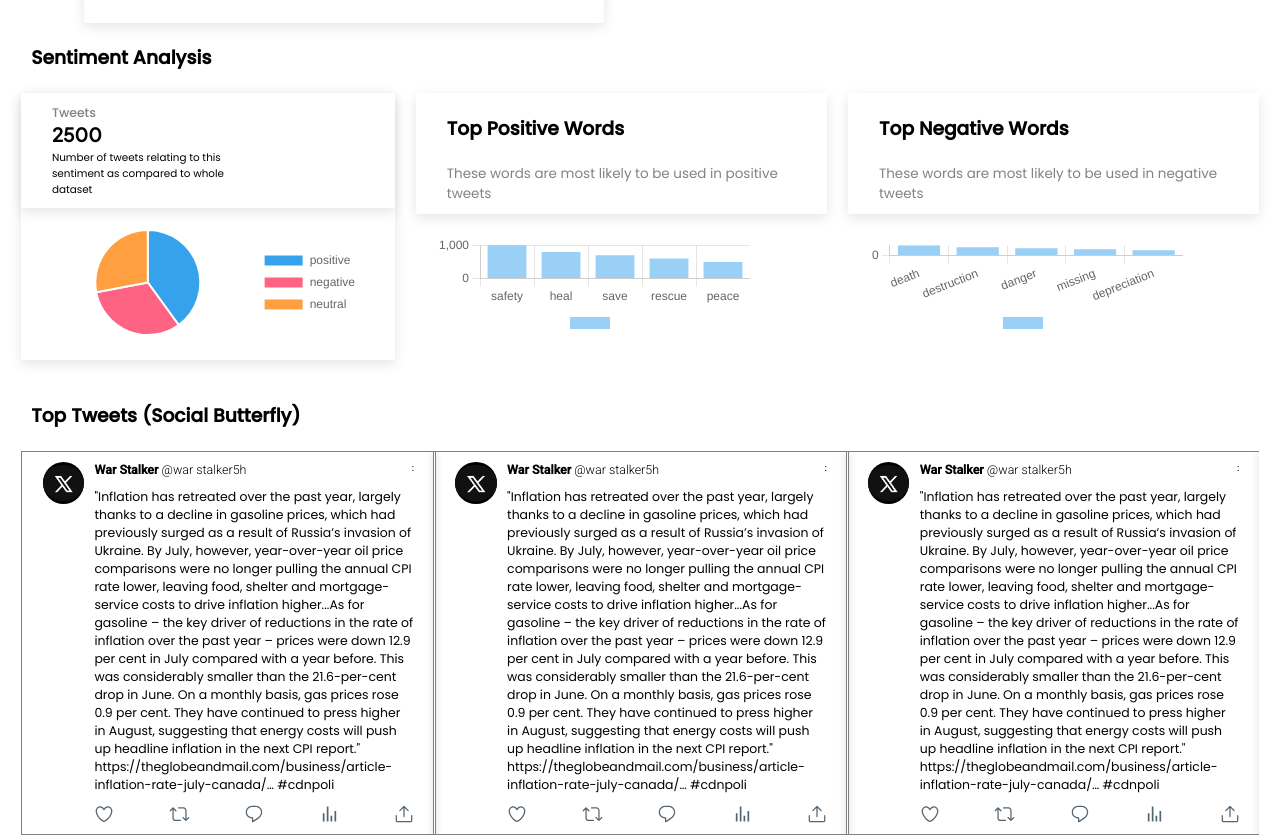
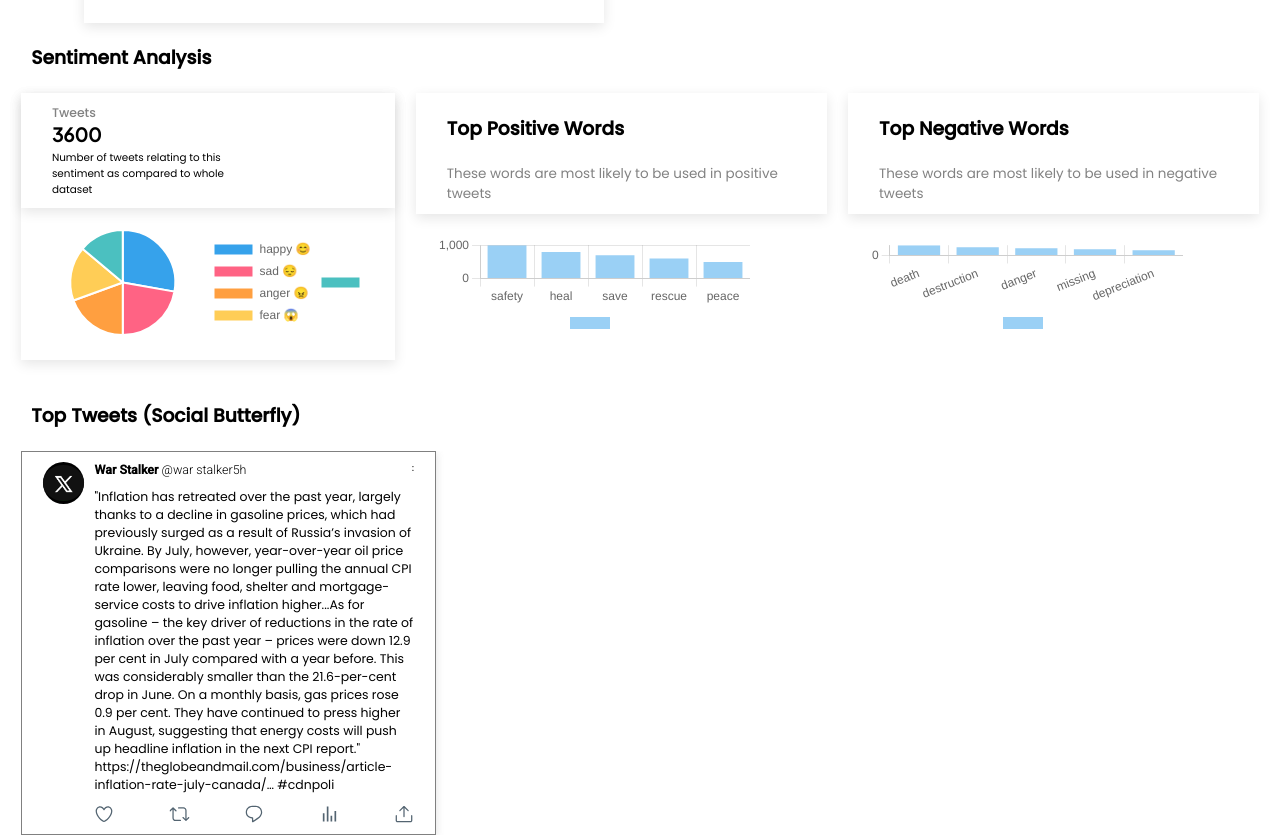
Before and after one commit to AbhinandanSingla/Context_Analysis, a React (Create React App) app: page /topic_detail in a window 1280 px wide. Shown: the part 420-1257 px from the top of the page. Built offline with nearby package versions, Linux system fonts and the light colour scheme; sample sign-in values are in the browser's storage.

Commit message:
Add more fields

```diff
--- a/src/components/HomePage.jsx
+++ b/src/components/HomePage.jsx
@@ -9,6 +9,7 @@ export const HomePage = () => {
     const [popup, setPopup] = useState(false);
     const [columns, setColumns] = useState([])
     const [selectedColumn, setSelectedColumn] = useState("");
+    const [selectedDateColumn, setSelectedDateColumn] = useState("");
     const [selectedFile, setSelectFile] = useState("");
     const navigate = useNavigate();
     const [state, setState] = useContext(DataContext);
@@ -209,7 +210,7 @@ export const HomePage = () => {
                             Choose the Column
                         </div>
                         <div className="analysis_popup_sub_text">
-                            What kind of action would you like to perform?
+                            Select column which contains the text data
                         </div>
                         <div className="container">
                             <select name="" id="" className={"select_column"}
@@ -224,11 +225,42 @@ export const HomePage = () => {
                                     )
                                 }
                             </select>
+                            <div className="analysis_popup_sub_text">
+                                Select column which contains the date data
+                            </div>
+                            <select name="" id="" className={"select_column"}
+                            onChange={(e) => {
+                                console.log(e.target.value)
+                                setSelectedDateColumn(e.target.value);
+                            }}>
+                            {
+                            columns.map((value, index, array) => <option key={index}
+                                                                        value={value}>{value}</option>
+                            )
+                            }
+                            </select>
+
+                            <div className="analysis_popup_sub_text">
+                                Emoji/Non Emoji
+                            </div>
+                            <select name="" id="" className={"select_column"}
+                            onChange={(e) => {
+                                console.log(e.target.value)
+                                setSelectedDateColumn(e.target.value);
+                            }}>
+
+                            <option key="emoji" value="emoji">emoji</option>
+                            <option key="non-emoji" value="non-emoji">non-emoji</option>
+
+                            </select>
+
+
                             <button className="popup_btn" onClick={() => {
                                 if (tweet !== "") {
                                     setState({
                                         datasetUploaded: true,
                                         selectedColumn: selectedColumn,
+                                        selectedDateColumn: selectedDateColumn,
                                         data: tweet,
                                         topic: selectTopic,
                                         filename: selectedFile
@@ -237,6 +269,7 @@ export const HomePage = () => {
                                     setState({
                                         datasetUploaded: true,
                                         selectedColumn: selectedColumn,
+                                        selectedDateColumn: selectedDateColumn,
                                         topic: selectTopic,
                                         filename: selectedFile
                                     });
--- a/src/components/TopicDetails.jsx
+++ b/src/components/TopicDetails.jsx
@@ -11,6 +11,7 @@ import {DataContext} from "./data_hook";
 
 export const TopicDetails = () => {
     const [state, setState] = useContext(DataContext);
+    const [socialButterfly, setSocialButterfly] = useState([]);
     const [prediction, setPredict] = useState();
 
     console.log("state is")
@@ -38,9 +39,11 @@ export const TopicDetails = () => {
                     "Aids, Rescue, Relief": 500,
                 },
                 "sentiment": {
-                    "positive": 1000,
-                    "negative": 800,
-                    "neutral": 700,
+                    "happy 😊": 1000,
+                    "sad 😔": 800,
+                    "anger 😠": 700,
+                    "fear 😱": 600,
+                    "surprise 😲": 500,
                 },
                 "most_positive_words": {
                     "safety": 1000,
@@ -56,36 +59,16 @@ export const TopicDetails = () => {
                     "missing": 600,
                     "depreciation": 500,
                 },
+                "social_butterfly": [{
+                    username: "war stalker",
+                    profileName: "War Stalker",
+                    description: "\"Inflation has retreated over the past year, largely thanks to a decline in gasoline prices, which had previously surged as a result of Russia’s invasion of Ukraine. By July, however, year-over-year oil price comparisons were no longer pulling the annual CPI rate lower, leaving food, shelter and mortgage-service costs to drive inflation higher...As for gasoline – the key driver of reductions in the rate of inflation over the past year – prices were down 12.9 per cent in July compared with a year before. This was considerably smaller than the 21.6-per-cent drop in June. On a monthly basis, gas prices rose 0.9 per cent. They have continued to press higher in August, suggesting that energy costs will push up headline inflation in the next CPI report.\" https://theglobeandmail.com/business/article-inflation-rate-july-canada/… #cdnpoli",
+                    time: 5,
+                }]
             },
         });
     }
     }, [])
-
-    const social_butterfly = [{
-        username: "war stalker",
-        profileName: "War Stalker",
-        description: "\"Inflation has retreated over the past year, largely thanks to a decline in gasoline prices, which had previously surged as a result of Russia’s invasion of Ukraine. By July, however, year-over-year oil price comparisons were no longer pulling the annual CPI rate lower, leaving food, shelter and mortgage-service costs to drive inflation higher...As for gasoline – the key driver of reductions in the rate of inflation over the past year – prices were down 12.9 per cent in July compared with a year before. This was considerably smaller than the 21.6-per-cent drop in June. On a monthly basis, gas prices rose 0.9 per cent. They have continued to press higher in August, suggesting that energy costs will push up headline inflation in the next CPI report.\" https://theglobeandmail.com/business/article-inflation-rate-july-canada/… #cdnpoli",
-        time: 5,
-    },
-        {
-            username: "war stalker",
-            profileName: "War Stalker",
-            description: "\"Inflation has retreated over the past year, largely thanks to a decline in gasoline prices, which had previously surged as a result of Russia’s invasion of Ukraine. By July, however, year-over-year oil price comparisons were no longer pulling the annual CPI rate lower, leaving food, shelter and mortgage-service costs to drive inflation higher...As for gasoline – the key driver of reductions in the rate of inflation over the past year – prices were down 12.9 per cent in July compared with a year before. This was considerably smaller than the 21.6-per-cent drop in June. On a monthly basis, gas prices rose 0.9 per cent. They have continued to press higher in August, suggesting that energy costs will push up headline inflation in the next CPI report.\" https://theglobeandmail.com/business/article-inflation-rate-july-canada/… #cdnpoli",
-            time: 5,
-        },
-        {
-            username: "war stalker",
-            profileName: "War Stalker",
-            description: "\"Inflation has retreated over the past year, largely thanks to a decline in gasoline prices, which had previously surged as a result of Russia’s invasion of Ukraine. By July, however, year-over-year oil price comparisons were no longer pulling the annual CPI rate lower, leaving food, shelter and mortgage-service costs to drive inflation higher...As for gasoline – the key driver of reductions in the rate of inflation over the past year – prices were down 12.9 per cent in July compared with a year before. This was considerably smaller than the 21.6-per-cent drop in June. On a monthly basis, gas prices rose 0.9 per cent. They have continued to press higher in August, suggesting that energy costs will push up headline inflation in the next CPI report.\" https://theglobeandmail.com/business/article-inflation-rate-july-canada/… #cdnpoli",
-            time: 5,
-        },
-        {
-            username: "war stalker",
-            profileName: "War Stalker",
-            description: "\"Inflation has retreated over the past year, largely thanks to a decline in gasoline prices, which had previously surged as a result of Russia’s invasion of Ukraine. By July, however, year-over-year oil price comparisons were no longer pulling the annual CPI rate lower, leaving food, shelter and mortgage-service costs to drive inflation higher...As for gasoline – the key driver of reductions in the rate of inflation over the past year – prices were down 12.9 per cent in July compared with a year before. This was considerably smaller than the 21.6-per-cent drop in June. On a monthly basis, gas prices rose 0.9 per cent. They have continued to press higher in August, suggesting that energy costs will push up headline inflation in the next CPI report.\" https://theglobeandmail.com/business/article-inflation-rate-july-canada/… #cdnpoli",
-            time: 5,
-        },
-    ];
 
     function getData() {
         const topic_tweet = {
@@ -117,8 +100,6 @@ export const TopicDetails = () => {
         // chartMaker('sentiment_top_frequent_words', 'doughnut');
         // chartMaker('sentiment_word_distribution', 'bar', "", "bottom");
 
-        chartMaker('temporal_analysis_graph', 'bar', "", "bottom", 'x', 1 | 2, topic_frequency_words.label, topic_frequency_words.data);
-
     }
 
     useEffect(() => {
@@ -144,10 +125,13 @@ export const TopicDetails = () => {
             let most_negative_labels = Object.keys(state.summary.most_negative_words)
             let most_negative_data = Object.values(state.summary.most_negative_words)
             chartMaker('sentiment_word_distribution', 'bar', "", "bottom", 'x', 1 | 2, most_negative_labels, most_negative_data);
+
+            setSocialButterfly(state.summary.social_butterfly);
         // chartMaker('sentiment_top_frequent_words', 'doughnut');
         // chartMaker('sentiment_word_distribution', 'bar', "", "bottom");
-
-
+            if (state.summary.temporary_analysis) {
+                chartMaker('temporal_analysis_graph', 'bar', "", "bottom", 'x', 1 | 2, state.summary.temporary_analysis.label, state.summary.temporary_analysis.data);
+            }
         }
     }, [state.summary])
 
@@ -319,7 +303,7 @@ export const TopicDetails = () => {
                                       scrollbar="false"
                     >
                         {
-                            social_butterfly.map((value, index, array) => <swiper-slide>
+                            socialButterfly.map((value, index, array) => <swiper-slide>
                                 <div className="tweet_card">
                                     <div className="profile_picture">
                                         <img
```
